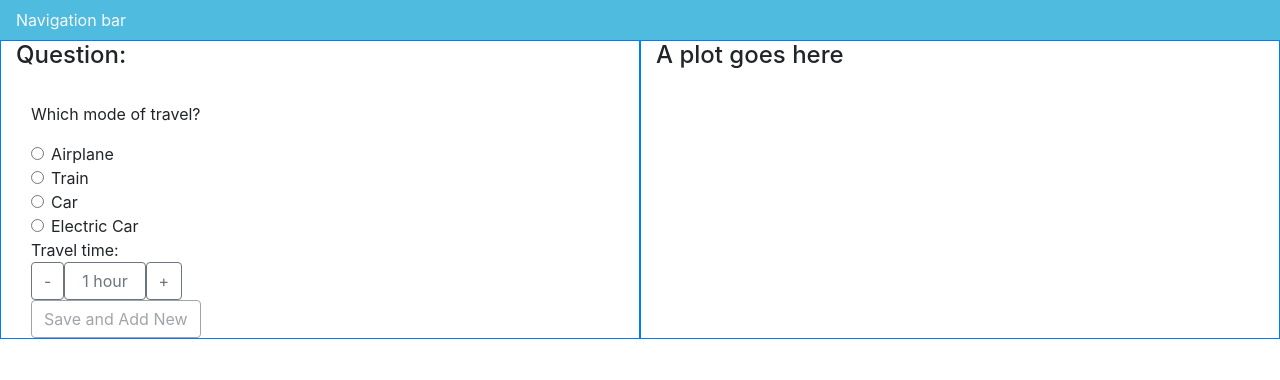
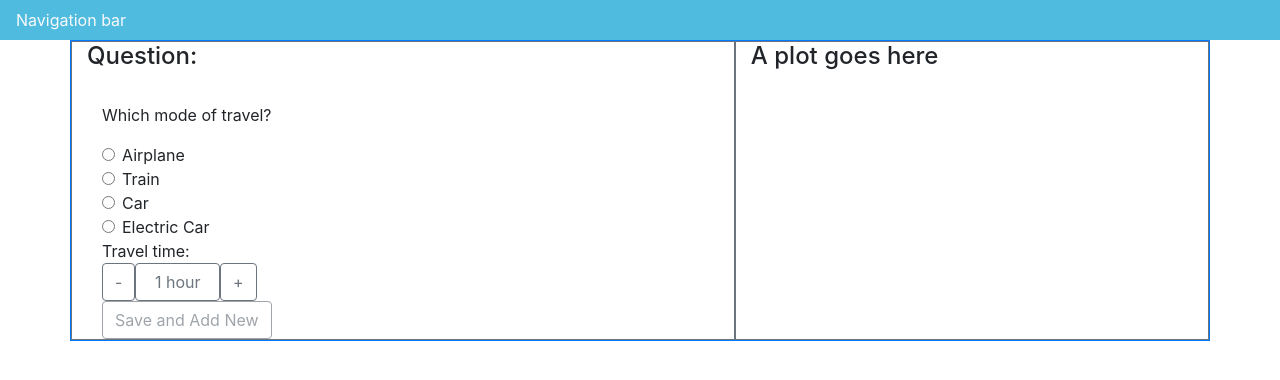
Before and after one commit to uib/cetcarbonplanner, a React (Create React App) app: page / in a window 1280 px wide. Shown: the top 380 px of the page. Built offline with nearby package versions, Linux system fonts and the light colour scheme.

Commit message:
Row and columns are reponsive, yay!

```diff
--- a/src/App.js
+++ b/src/App.js
@@ -1,6 +1,7 @@
 import React, { Component } from "react";
 import Survey from "./components/survey";
 import Plot from "./components/plot";
+import { Container, Row, Col } from "react-bootstrap";
 import NavBar from "./components/navbar";
 import LayoutTester from "./components/layouttester";
 
@@ -25,20 +26,21 @@ class App extends Component {
     };
     const questions = [question];
     //this needs to go in its own class
+
+    const cellstyle = "border vw-50";
     return (
       <React.Fragment>
         <NavBar />
-        <div className="container-fluid">
-          <div className="row">
-            <div className="border border-primary col-6">
+        <Container className="border border-primary">
+          <Row>
+            <Col sm={12} md={7} className="border border-secondary">
               <Survey questions={questions} />
-              {/*<LayoutTester />*/}
-            </div>
-            <div className="border border-primary col">
+            </Col>
+            <Col className="border border-secondary">
               <Plot />
-            </div>
-          </div>
-        </div>
+            </Col>
+          </Row>
+        </Container>
       </React.Fragment>
     );
   }
--- a/src/components/answertable.jsx
+++ b/src/components/answertable.jsx
@@ -3,35 +3,34 @@ import { Table, Tab } from "react-bootstrap";
 
 const AnswerTable = ({ answers }) => {
   const keys = Object.keys(answers[0]);
+  const data = Object.values(answers);
   return (
-    <Table striped="true" bordered="true" hover="true" size="sm">
-      <thead>
-        <tr>
-          <th>Mode</th>
-          <th>Hours</th>
-        </tr>
-        <tr>
-          <td>{2 + 2}</td>
-          <td>{4 * 7}</td>
-        </tr>
-        <tr>
-          <td>{2 + 2}</td>
-          <td>{4 * 7}</td>
-        </tr>
-      </thead>
+    <Table striped={true} bordered={true} hover={true} size="sm">
+      {buildTable(keys, data)}
     </Table>
   );
 };
 
-const buildtable = (keys, answers) => {
+const buildTable = (keys, data) => {
   return (
     <thead>
-      {buildRow(keys, "th")}
-      {/*{buildDataRows(keys, answers)}*/}
+      <tr>
+        {keys.map(key => (
+          <th>{key}</th>
+        ))}
+      </tr>
+      {data.map(row => buildRow(keys, row))}
     </thead>
   );
 };
-const buildRow = (array, tag) => {
-  return;
+
+const buildRow = (keys, obj) => {
+  return (
+    <tr>
+      {keys.map(key => (
+        <td>{obj[key]}</td>
+      ))}
+    </tr>
+  );
 };
 export default AnswerTable;
```
